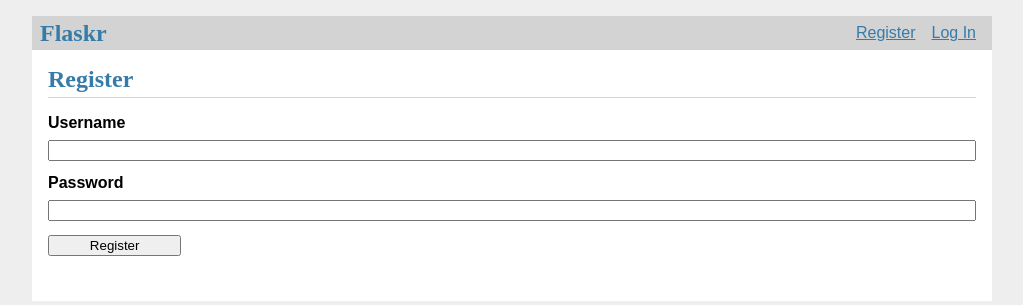
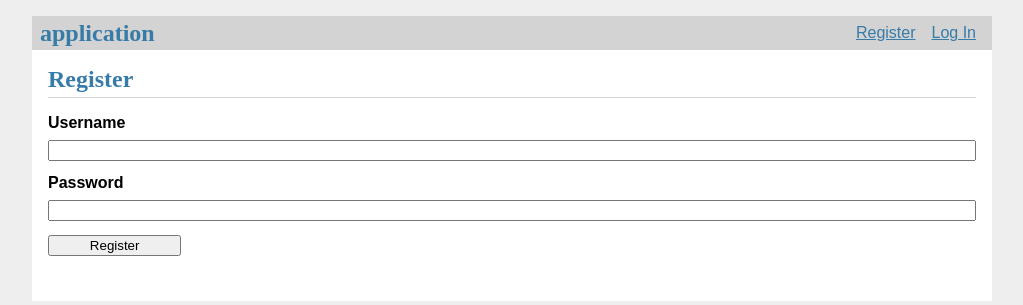
Before and after one commit to TwilightUncle/TwitterBot, a Flask app: page /auth/register in a window 1280 px wide. Shown: the top 305 px of the page, without its empty margins (128-1151 px from the left). Run offline with Flask 2, Linux system fonts and the light colour scheme.

Commit message:
change web title

```diff
--- a/app/templates/base.html
+++ b/app/templates/base.html
@@ -3,7 +3,7 @@
 <link rel="stylesheet" href="{{ url_for('static', filename='style.css') }}">
 
 <nav>
-  <h1>Flaskr</h1>
+  <h1>application</h1>
   <ul>
     {% if g.user %}
       <li><span>{{ g.user['username'] }}</span>
```
